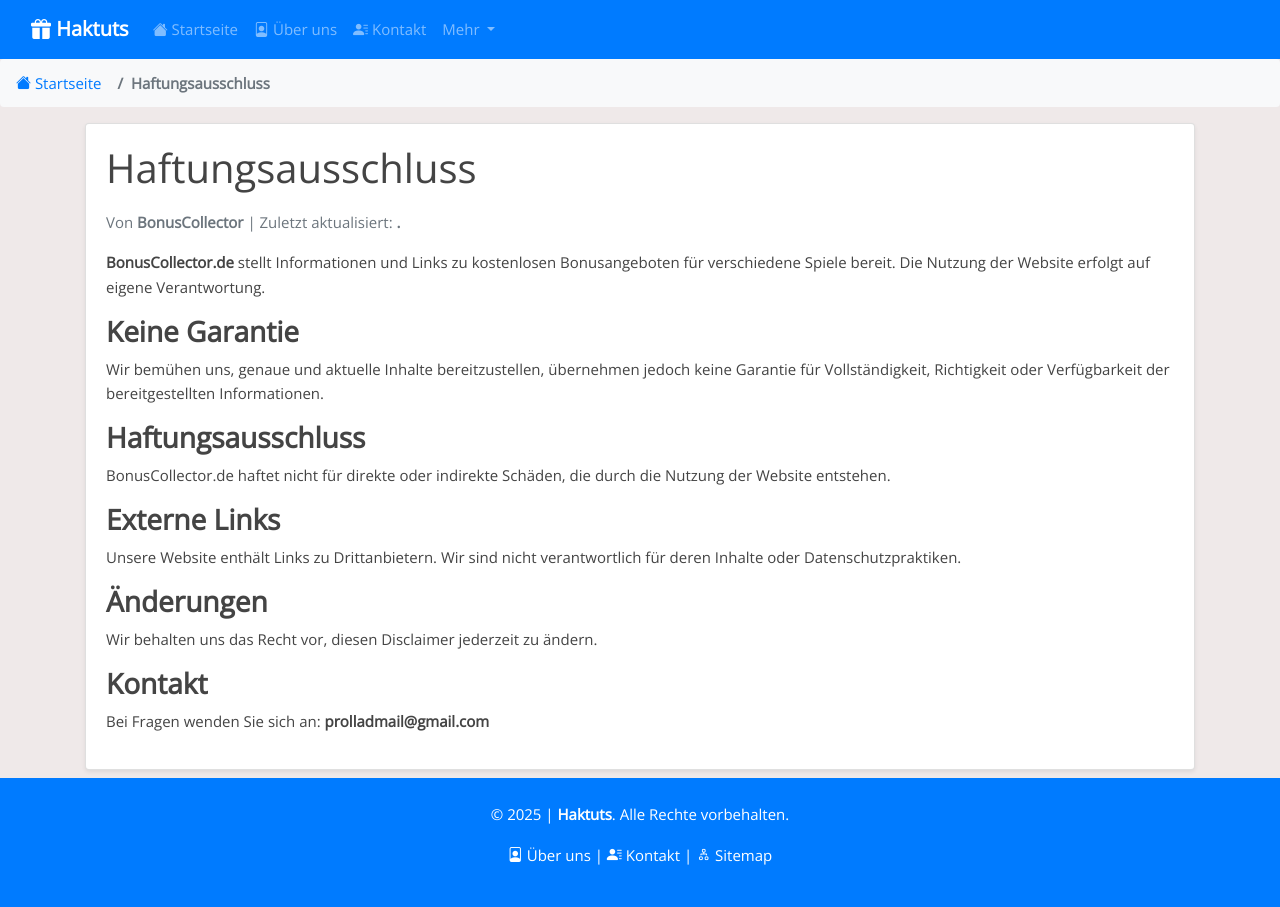
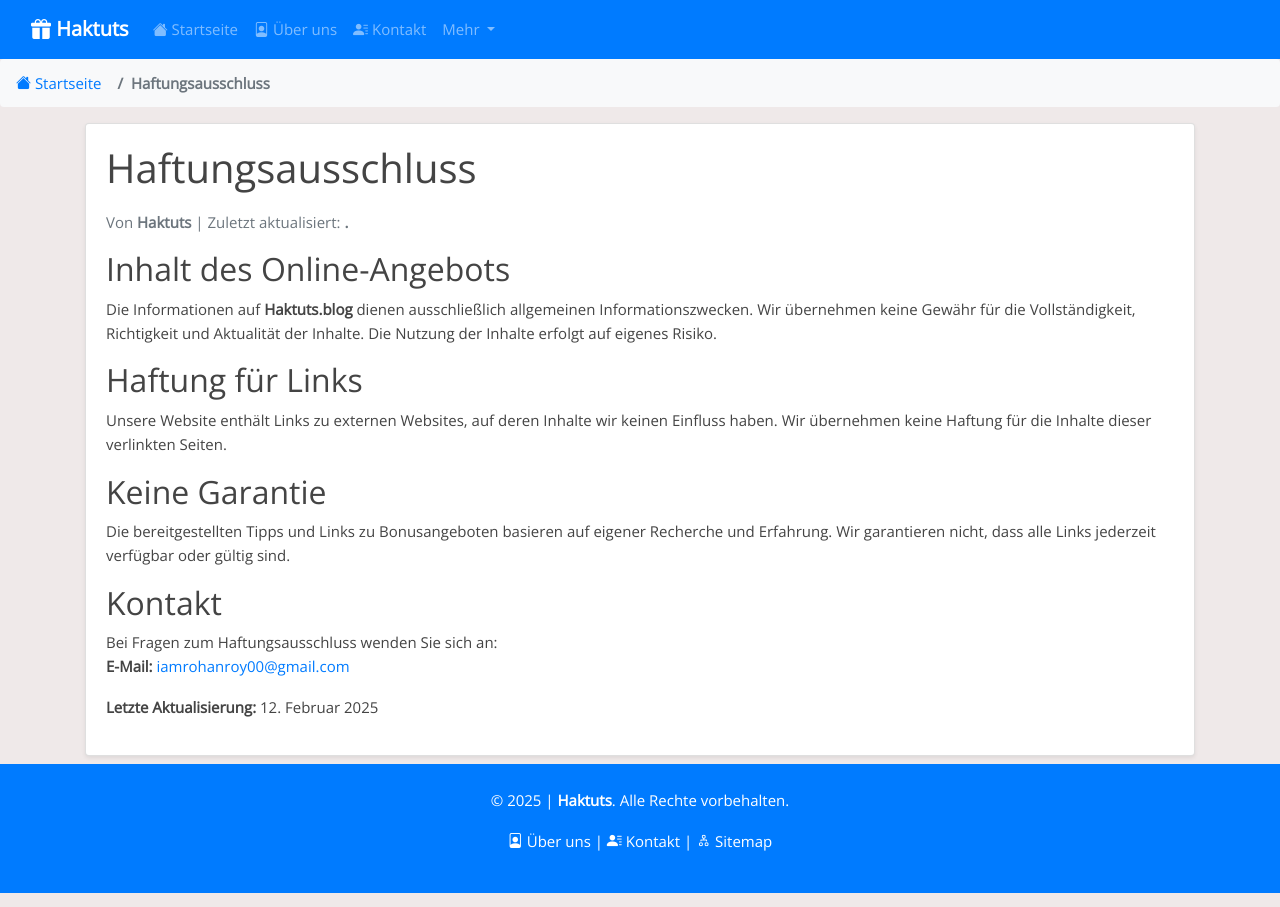
Before and after one commit to iamrohanroy/hkts-blog, a Jekyll site: the page built from _pages/haftungsausschluss.md, in a window 1280 px wide. Built offline with Jekyll 4.4.1, drawn with Linux system fonts in a browser that asks for light colours.

Commit message:
Update haftungsausschluss.md

```diff
--- a/_pages/haftungsausschluss.md
+++ b/_pages/haftungsausschluss.md
@@ -1,24 +1,22 @@
 ---
 layout: page
 title: "Haftungsausschluss"
-author: "BonusCollector"
+author: "Haktuts"
 date: 2025-01-16
 permalink: /haftungsausschluss/
 ---
 
-> **BonusCollector.de** stellt Informationen und Links zu kostenlosen Bonusangeboten für verschiedene Spiele bereit. Die Nutzung der Website erfolgt auf eigene Verantwortung.
+## Inhalt des Online-Angebots
+Die Informationen auf **Haktuts.blog** dienen ausschließlich allgemeinen Informationszwecken. Wir übernehmen keine Gewähr für die Vollständigkeit, Richtigkeit und Aktualität der Inhalte. Die Nutzung der Inhalte erfolgt auf eigenes Risiko.
 
-### **Keine Garantie**
-Wir bemühen uns, genaue und aktuelle Inhalte bereitzustellen, übernehmen jedoch keine Garantie für Vollständigkeit, Richtigkeit oder Verfügbarkeit der bereitgestellten Informationen.
+## Haftung für Links
+Unsere Website enthält Links zu externen Websites, auf deren Inhalte wir keinen Einfluss haben. Wir übernehmen keine Haftung für die Inhalte dieser verlinkten Seiten.
 
-### **Haftungsausschluss**
-BonusCollector.de haftet nicht für direkte oder indirekte Schäden, die durch die Nutzung der Website entstehen.
+## Keine Garantie
+Die bereitgestellten Tipps und Links zu Bonusangeboten basieren auf eigener Recherche und Erfahrung. Wir garantieren nicht, dass alle Links jederzeit verfügbar oder gültig sind.
 
-### **Externe Links**
-Unsere Website enthält Links zu Drittanbietern. Wir sind nicht verantwortlich für deren Inhalte oder Datenschutzpraktiken.
+## Kontakt
+Bei Fragen zum Haftungsausschluss wenden Sie sich an:
+**E-Mail:** [iamrohanroy00@gmail.com](mailto:iamrohanroy00@gmail.com)
 
-### **Änderungen**
-Wir behalten uns das Recht vor, diesen Disclaimer jederzeit zu ändern.
-
-### **Kontakt**
-Bei Fragen wenden Sie sich an: **prolladmail@gmail.com**
+**Letzte Aktualisierung:** 12. Februar 2025
```
